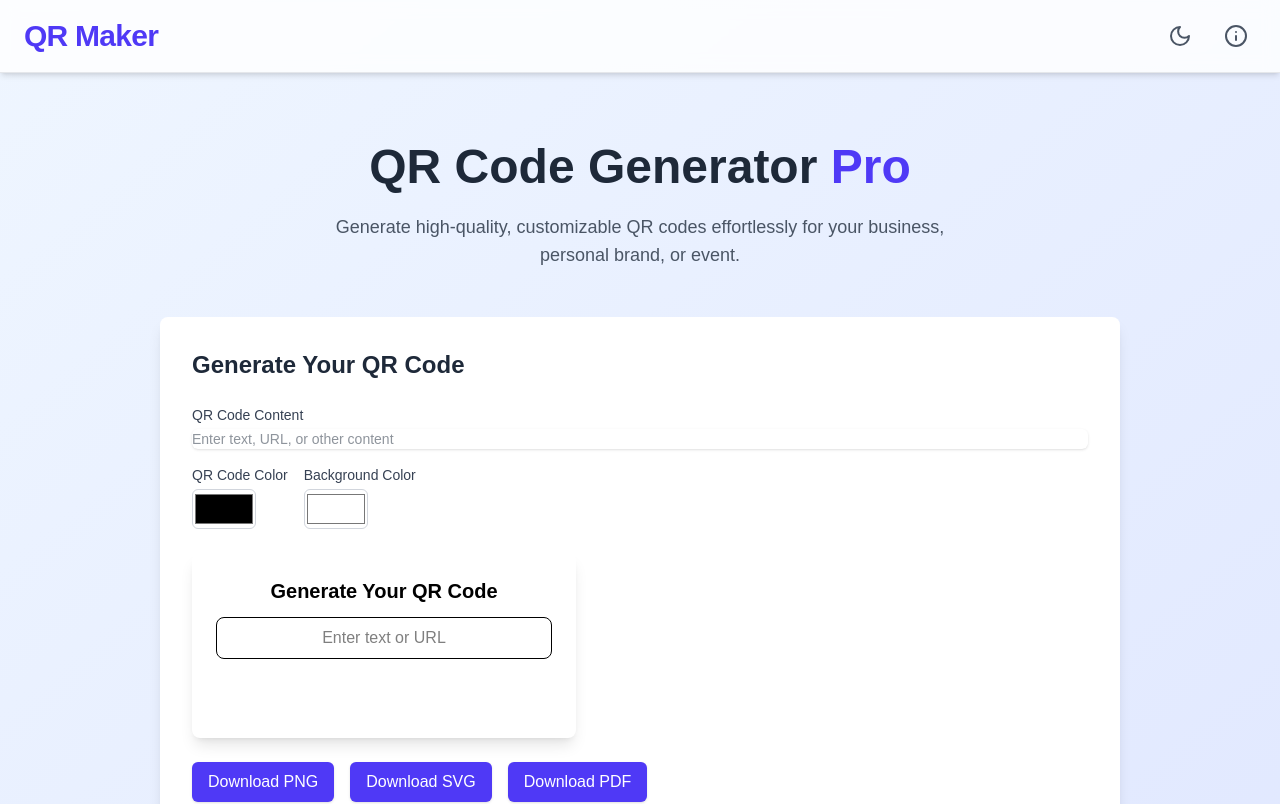
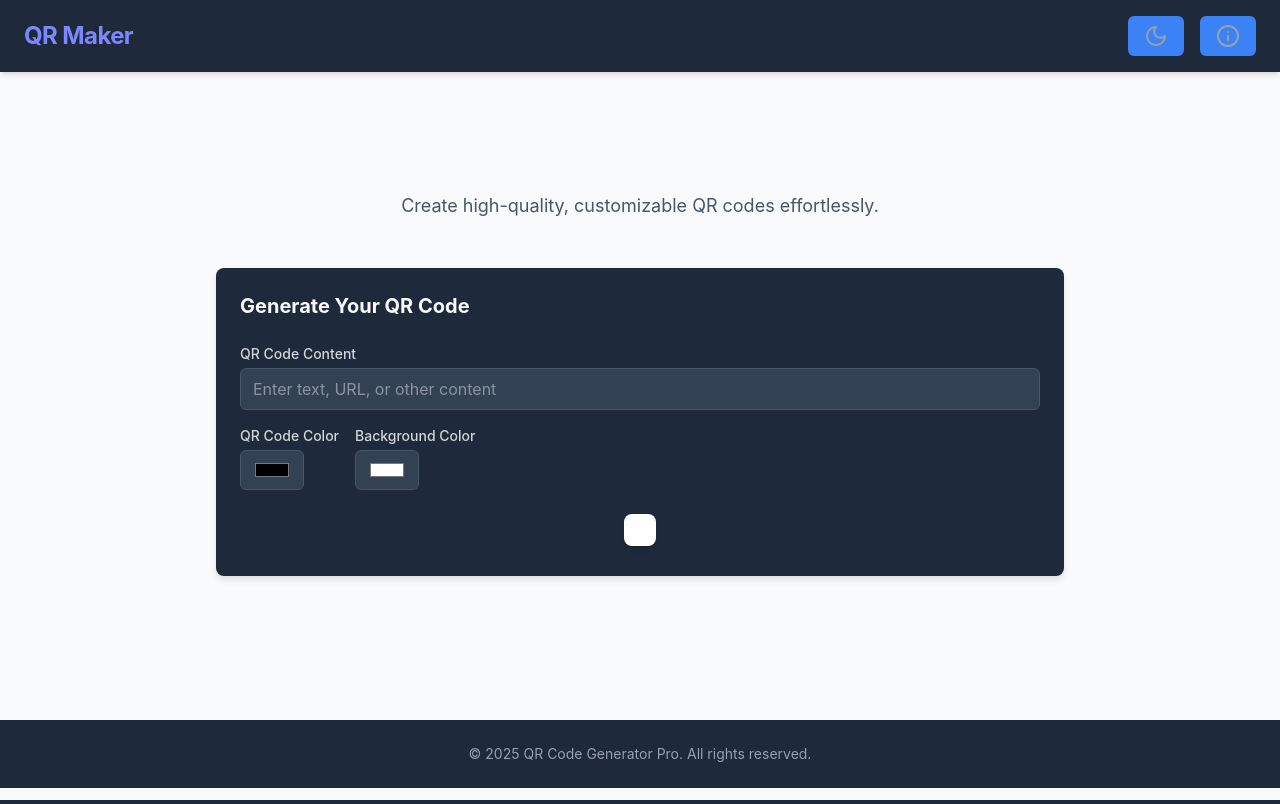
Before and after one commit to stacksh/qr-code-generator, a Next.js app: page / in a window 1280 px wide. Shown: the top 804 px of the page. Built offline with nearby package versions, Linux system fonts and the light colour scheme.

Commit message:
improved styling

```diff
--- a/src/components/QrGenerator.tsx
+++ b/src/components/QrGenerator.tsx
@@ -1,5 +1,5 @@
 "use client";
-import { useState, useRef } from "react";
+import { useRef } from "react";
 import { QRCodeCanvas } from "qrcode.react";
 
 interface QrGeneratorProps {
@@ -9,19 +9,15 @@ interface QrGeneratorProps {
 }
 
 const QrGenerator: React.FC<QrGeneratorProps> = ({
-  content,
+  content = "",
   color = "#000000",
   bgColor = "#ffffff",
 }) => {
-  const [text, setText] = useState<string>("");
   const qrRef = useRef<HTMLDivElement | null>(null);
 
-  const qrContent = content || text;
-
-  // Function to download QR Code
   const downloadQR = () => {
     if (qrRef.current) {
-      const canvas = qrRef.current?.querySelector("canvas") as HTMLCanvasElement | null;
+      const canvas = qrRef.current.querySelector("canvas") as HTMLCanvasElement | null;
       if (canvas) {
         const link = document.createElement("a");
         link.href = canvas.toDataURL("image/png");
@@ -32,32 +28,16 @@ const QrGenerator: React.FC<QrGeneratorProps> = ({
   };
 
   return (
-    <div
-      className="shadow-lg rounded-lg p-6 w-96 text-center"
-      style={{ backgroundColor: bgColor, color: color }}
-    >
-      <h2 className="text-xl font-semibold mb-3">Generate Your QR Code</h2>
-
-      {!content && (
-        <input
-          type="text"
-          placeholder="Enter text or URL"
-          value={text}
-          onChange={(e) => setText(e.target.value)}
-          className="w-full p-2 border rounded-lg mb-4 text-center dark:bg-gray-700 dark:text-white"
-        />
-      )}
-
-      <div ref={qrRef} className="bg-white p-4 rounded-lg inline-block">
-        {qrContent && (
-          <QRCodeCanvas value={qrContent} size={200} fgColor={color} bgColor={bgColor} />
+    <div className="text-center">
+      <div ref={qrRef} className="inline-block bg-white p-4 rounded-lg shadow-md">
+        {content && (
+          <QRCodeCanvas value={content} size={200} fgColor={color} bgColor={bgColor} />
         )}
       </div>
-
-      {qrContent && (
+      {content && (
         <button
           onClick={downloadQR}
-          className="mt-4 bg-blue-600 text-white px-4 py-2 rounded-lg hover:bg-blue-700"
+          className="mt-4 px-4 py-2 bg-indigo-600 text-white rounded-md shadow hover:bg-indigo-700"
         >
           Download QR Code
         </button>
--- a/src/pages/index.tsx
+++ b/src/pages/index.tsx
@@ -1,6 +1,6 @@
 import { useState } from "react";
 import QrGenerator from "@/components/QrGenerator";
-import { Download, Info, Settings, History, Github, Sun, Moon } from "lucide-react";
+import { Info, Sun, Moon } from "lucide-react";
 
 export default function Home() {
   const [showInfo, setShowInfo] = useState(false);
@@ -12,85 +12,82 @@ export default function Home() {
   return (
     <div
       className={`min-h-screen ${
-        darkMode
-          ? "bg-gray-950 text-gray-100"
-          : "bg-gradient-to-br from-blue-50 to-indigo-100 text-gray-800"
+        darkMode ? "bg-gray-900 text-gray-100" : "bg-gray-50 text-gray-900"
       } transition-colors duration-300`}
     >
       {/* Navigation Bar */}
-      <nav className="bg-white/80 dark:bg-gray-900/80 backdrop-blur border-b border-gray-200 dark:border-gray-800 shadow-md">
+      <nav className="bg-gray-800 shadow-md">
         <div className="max-w-7xl mx-auto px-6 py-4 flex justify-between items-center">
-          <span className="text-3xl font-extrabold tracking-tight text-indigo-600 dark:text-indigo-400">
+          <span className="text-2xl font-bold tracking-tight text-indigo-400">
             QR Maker
           </span>
           <div className="flex items-center space-x-4">
             <button
-              className="p-2 rounded-full hover:bg-gray-100 dark:hover:bg-gray-800 transition"
+              className="p-2 rounded-full hover:bg-gray-700 transition"
               aria-label="Toggle Dark Mode"
               onClick={() => setDarkMode(!darkMode)}
             >
               {darkMode ? (
                 <Sun className="h-6 w-6 text-gray-400" />
               ) : (
-                <Moon className="h-6 w-6 text-gray-600" />
+                <Moon className="h-6 w-6 text-gray-400" />
               )}
             </button>
             <button
-              className="p-2 rounded-full hover:bg-gray-100 dark:hover:bg-gray-800 transition"
+              className="p-2 rounded-full hover:bg-gray-700 transition"
               aria-label="About"
               onClick={() => setShowInfo(!showInfo)}
             >
-              <Info className="h-6 w-6 text-gray-600 dark:text-gray-400" />
+              <Info className="h-6 w-6 text-gray-400" />
             </button>
           </div>
         </div>
       </nav>
 
-      <main className="max-w-5xl mx-auto py-16 px-4 sm:px-6 lg:px-8">
+      <main className="max-w-4xl mx-auto py-16 px-6">
         {/* Header */}
         <section className="text-center mb-12">
-          <h1 className="text-5xl font-extrabold leading-tight">
-            QR Code Generator <span className="text-indigo-600 dark:text-indigo-400">Pro</span>
+          <h1 className="text-4xl font-extrabold text-indigo-500 dark:text-indigo-400">
+            QR Code Generator
           </h1>
-          <p className="mt-4 text-lg text-gray-600 dark:text-gray-400 max-w-2xl mx-auto">
-            Generate high-quality, customizable QR codes effortlessly for your business, personal brand, or event.
+          <p className="mt-4 text-lg text-gray-600 dark:text-gray-400">
+            Create high-quality, customizable QR codes effortlessly.
           </p>
         </section>
 
         {/* Info Panel */}
         {showInfo && (
-          <div className="bg-white dark:bg-gray-800 shadow-lg rounded-lg p-6 mb-10 transition-all">
-            <h2 className="text-2xl font-semibold mb-4">About This Tool</h2>
-            <p className="text-gray-600 dark:text-gray-400 mb-4">
+          <div className="card mb-10">
+            <h2 className="text-xl font-semibold mb-4">About This Tool</h2>
+            <p className="text-gray-400">
               This QR generator supports:
             </p>
-            <ul className="list-disc pl-5 space-y-2 text-gray-600 dark:text-gray-400">
+            <ul className="list-disc pl-5 mt-2 space-y-2 text-gray-400">
               <li>Website URLs</li>
               <li>Plain text</li>
               <li>Contact cards (vCards)</li>
               <li>Wi-Fi network credentials</li>
-              <li>And more</li>
             </ul>
-            <p className="mt-4 text-sm text-gray-500 dark:text-gray-500 italic">
-              All data is processed client-side to ensure privacy and speed.
+            <p className="mt-4 text-sm text-gray-500 italic">
+              All data is processed client-side to ensure privacy.
             </p>
           </div>
         )}
 
         {/* QR Code Generator */}
-        <div className="bg-white dark:bg-gray-800 shadow-lg rounded-lg p-8 mb-10">
-          <h2 className="text-2xl font-bold mb-6">Generate Your QR Code</h2>
+        <div className="card">
+          <h2 className="text-xl font-bold mb-6">Generate Your QR Code</h2>
           <div className="space-y-4">
             {/* Input for QR Content */}
             <div>
-              <label className="block text-sm font-medium text-gray-700 dark:text-gray-300">
+              <label className="block text-sm font-medium text-gray-300">
                 QR Code Content
               </label>
               <input
                 type="text"
                 value={qrContent}
                 onChange={(e) => setQrContent(e.target.value)}
-                className="mt-1 block w-full rounded-md border-gray-300 dark:border-gray-700 dark:bg-gray-900 dark:text-gray-300 shadow-sm focus:border-indigo-500 focus:ring-indigo-500 sm:text-sm"
+                className="mt-1 block w-full"
                 placeholder="Enter text, URL, or other content"
               />
             </div>
@@ -98,25 +95,25 @@ export default function Home() {
             {/* QR Code Colors */}
             <div className="flex space-x-4">
               <div>
-                <label className="block text-sm font-medium text-gray-700 dark:text-gray-300">
+                <label className="block text-sm font-medium text-gray-300">
                   QR Code Color
                 </label>
                 <input
                   type="color"
                   value={qrColor}
                   onChange={(e) => setQrColor(e.target.value)}
-                  className="mt-1 block w-16 h-10 border border-gray-300 dark:border-gray-700 rounded-md"
+                  className="mt-1 block w-16 h-10"
                 />
               </div>
               <div>
-                <label className="block text-sm font-medium text-gray-700 dark:text-gray-300">
+                <label className="block text-sm font-medium text-gray-300">
                   Background Color
                 </label>
                 <input
                   type="color"
                   value={qrBgColor}
                   onChange={(e) => setQrBgColor(e.target.value)}
-                  className="mt-1 block w-16 h-10 border border-gray-300 dark:border-gray-700 rounded-md"
+                  className="mt-1 block w-16 h-10"
                 />
               </div>
             </div>
@@ -125,40 +122,14 @@ export default function Home() {
             <div className="mt-6">
               <QrGenerator content={qrContent} color={qrColor} bgColor={qrBgColor} />
             </div>
-
-            {/* Download Buttons */}
-            <div className="flex space-x-4 mt-6">
-              <button className="px-4 py-2 bg-indigo-600 text-white rounded-md shadow hover:bg-indigo-700">
-                Download PNG
-              </button>
-              <button className="px-4 py-2 bg-indigo-600 text-white rounded-md shadow hover:bg-indigo-700">
-                Download SVG
-              </button>
-              <button className="px-4 py-2 bg-indigo-600 text-white rounded-md shadow hover:bg-indigo-700">
-                Download PDF
-              </button>
-            </div>
           </div>
         </div>
       </main>
 
       {/* Footer */}
-      <footer className="bg-white dark:bg-gray-900 border-t border-gray-200 dark:border-gray-800 py-6 mt-20">
-        <div className="max-w-7xl mx-auto px-4 flex flex-col md:flex-row justify-between items-center text-sm">
-          <p className="text-gray-500 dark:text-gray-400 mb-3 md:mb-0">
-            © 2025 QR Code Generator Pro. All rights reserved.
-          </p>
-          <div className="flex space-x-6">
-            <a href="#" className="hover:text-indigo-600 dark:hover:text-indigo-400">
-              <Github className="h-5 w-5" />
-            </a>
-            <a href="#" className="hover:text-indigo-600 dark:hover:text-indigo-400">
-              Terms
-            </a>
-            <a href="#" className="hover:text-indigo-600 dark:hover:text-indigo-400">
-              Privacy
-            </a>
-          </div>
+      <footer className="bg-gray-800 py-6 mt-20">
+        <div className="max-w-4xl mx-auto text-center text-sm text-gray-400">
+          © 2025 QR Code Generator Pro. All rights reserved.
         </div>
       </footer>
     </div>
--- a/src/styles/globals.css
+++ b/src/styles/globals.css
@@ -1,30 +1,47 @@
 @import "tailwindcss";
 
-html {
-  @apply dark:bg-gray-900;
+body {
+  font-family: 'Inter', sans-serif;
+  background-color: #1e293b; /* Dark background for dark mode */
+  color: #e2e8f0; /* Light text for dark mode */
 }
 
-:root {
-  --background: #ffffff;
-  --foreground: #171717;
+h1, h2, h3, h4, h5, h6 {
+  font-weight: 700;
+  color: #f8fafc; /* Ensure headings are brighter for better visibility */
 }
 
-@theme inline {
-  --color-background: var(--background);
-  --color-foreground: var(--foreground);
-  --font-sans: var(--font-geist-sans);
-  --font-mono: var(--font-geist-mono);
+input, select, textarea {
+  background-color: #334155; /* Input background matches dark mode */
+  color: #e2e8f0; /* Input text color */
+  border: 1px solid #475569; /* Subtle border for inputs */
+  border-radius: 0.375rem; /* Rounded corners */
+  padding: 0.5rem 0.75rem;
+  transition: border-color 0.3s ease;
 }
 
-@media (prefers-color-scheme: dark) {
-  :root {
-    --background: #0a0a0a;
-    --foreground: #ededed;
-  }
+input:focus, select:focus, textarea:focus {
+  border-color: #3b82f6; /* Blue border on focus */
+  outline: none;
 }
 
-body {
-  background: var(--background);
-  color: var(--foreground);
-  font-family: Arial, Helvetica, sans-serif;
+button {
+  transition: background-color 0.3s ease, color 0.3s ease;
+  background-color: #3b82f6; /* Primary button color */
+  color: #ffffff; /* Button text color */
+  padding: 0.5rem 1rem;
+  border-radius: 0.375rem;
+  font-weight: 600;
 }
+
+button:hover {
+  background-color: #2563eb; /* Darker blue on hover */
+}
+
+.card {
+  background-color: #1e293b; /* Card background matches dark mode */
+  color: #e2e8f0; /* Card text color */
+  border-radius: 0.5rem;
+  padding: 1.5rem;
+  box-shadow: 0 4px 6px rgba(0, 0, 0, 0.1); /* Subtle shadow for depth */
+}
```
